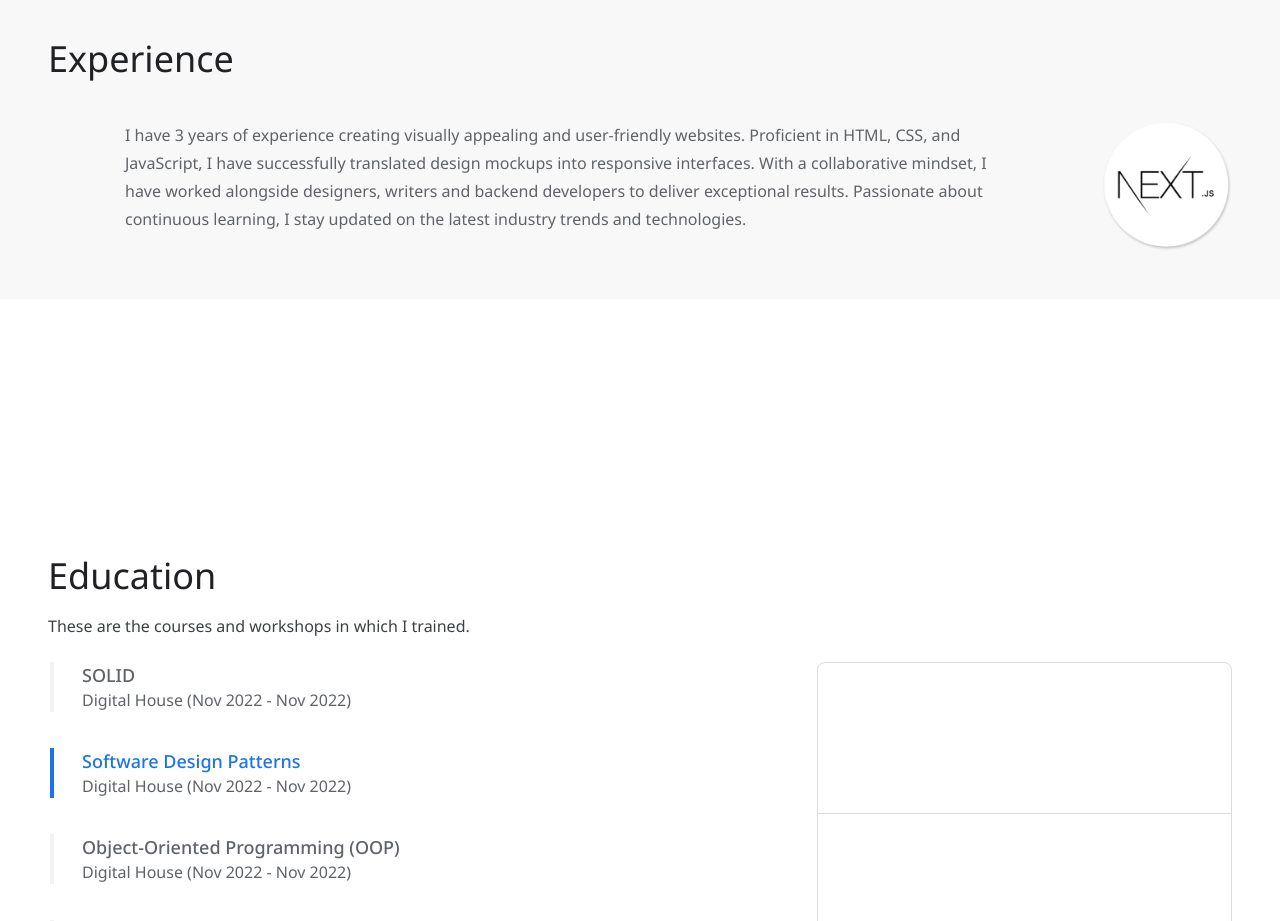
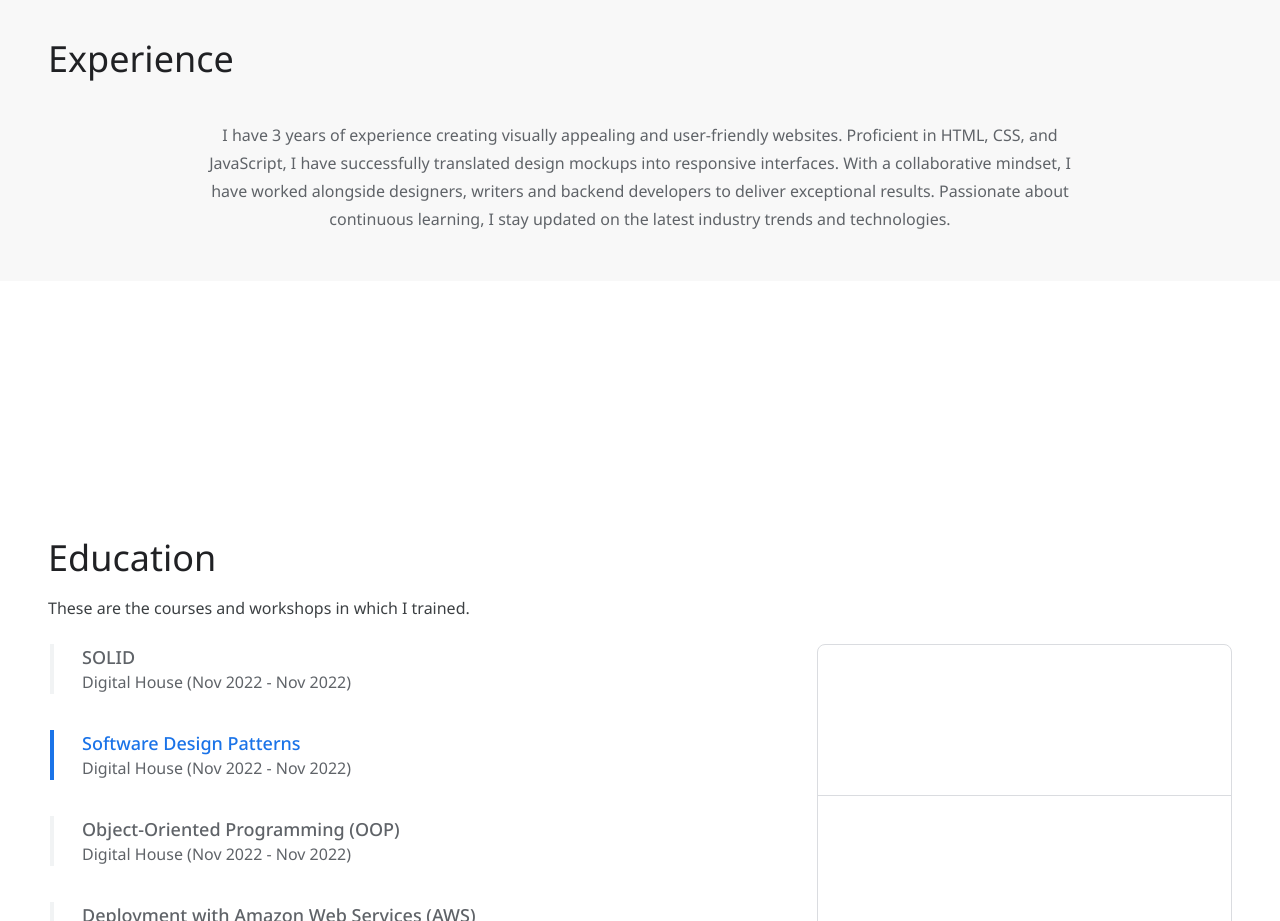
Before and after one commit to seba-sanchis/portfolio-v1, a Next.js app: page / in a window 1280 px wide. Shown: the part 3120-4041 px from the top of the page. Built offline with nearby package versions, Linux system fonts and the light colour scheme.

Commit message:
updated experience

```diff
--- a/src/components/Experience/Experience.js
+++ b/src/components/Experience/Experience.js
@@ -13,7 +13,7 @@ const Experience = ({ experienceRef }) => {
       <Background>
         <SectionTitle>Experience</SectionTitle>
         <SectionText></SectionText>
-        <Article>
+        {/* <Article> */}
           <Statement>
             I have 3 years of experience creating visually appealing and
             user-friendly websites. Proficient in HTML, CSS, and JavaScript, I
@@ -23,8 +23,8 @@ const Experience = ({ experienceRef }) => {
             results. Passionate about continuous learning, I stay updated on the
             latest industry trends and technologies.
           </Statement>
-          <Image src="/assets/brand_nextjs.png" />
-        </Article>
+          {/* <Image src="/assets/brand_nextjs.png" /> */}
+        {/* </Article> */}
       </Background>
     </Section>
   );
--- a/src/components/Experience/ExperienceStyles.js
+++ b/src/components/Experience/ExperienceStyles.js
@@ -13,6 +13,8 @@ export const Background = styled.div`
 
 export const Article = styled.div`
   display: flex;
+  justify-content: center;
+  align-items: center;
 `;
 
 export const Statement = styled.p`
@@ -23,6 +25,7 @@ export const Statement = styled.p`
   max-width: 900px;
   color: #5f6368;
   margin: 0 auto;
+  text-align: center;
 `;
 
 export const Image = styled.img`
```
